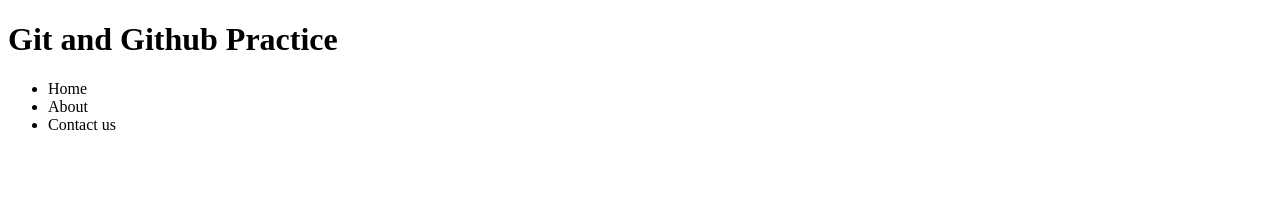
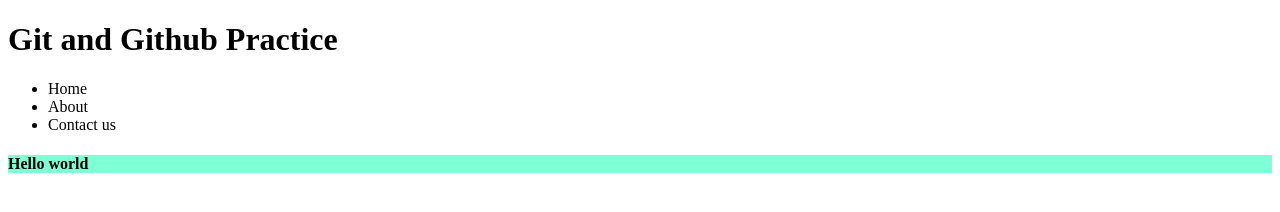
Before and after one commit to ARHAMKHAN2006/Git-practice, a plain HTML site: page index.html in a window 1280 px wide. Drawn offline with Linux system fonts and the light colour scheme.

Commit message:
heading created

```diff
--- a/index.html
+++ b/index.html
@@ -4,6 +4,11 @@
     <meta charset="UTF-8">
     <meta name="viewport" content="width=device-width, initial-scale=1.0">
     <title>Git & Github</title>
+    <style>
+        h4{
+            background-color: aquamarine;
+        }
+    </style>
 </head>
 <body>
     <h1>Git and Github Practice</h1>
@@ -12,5 +17,6 @@
         <li>About </li>
         <li>Contact us</li>
     </ul>
+    <h4>Hello world</h4>
 </body>
 </html>
```
